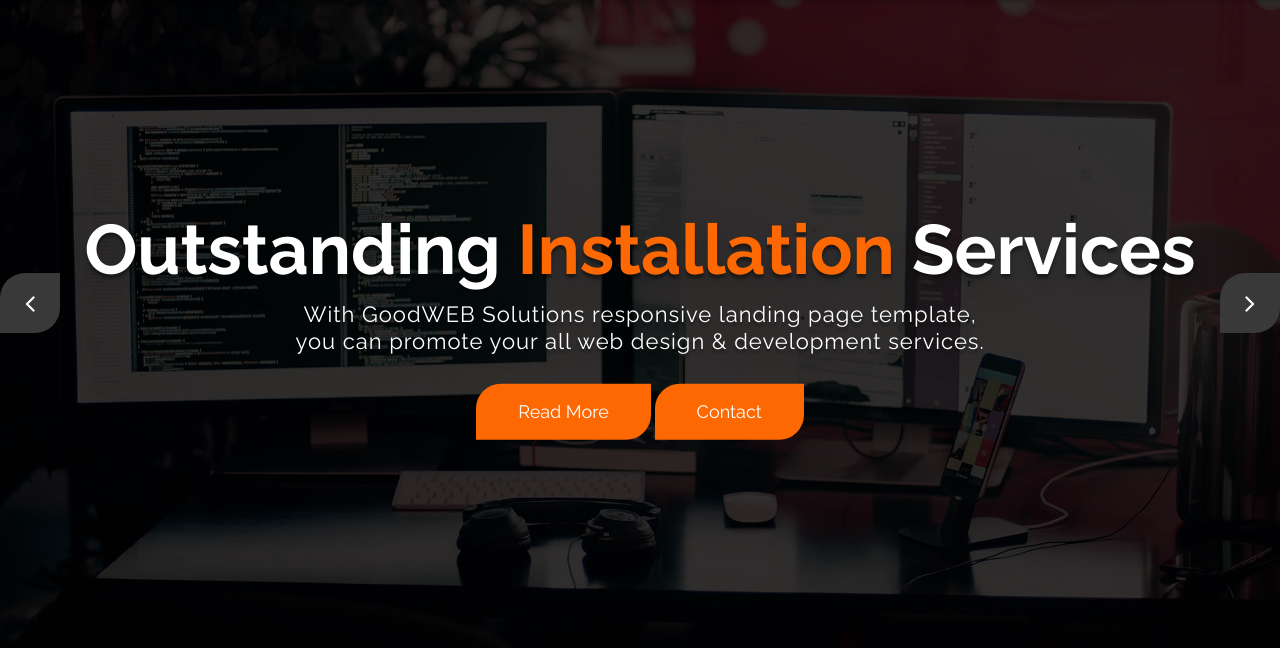
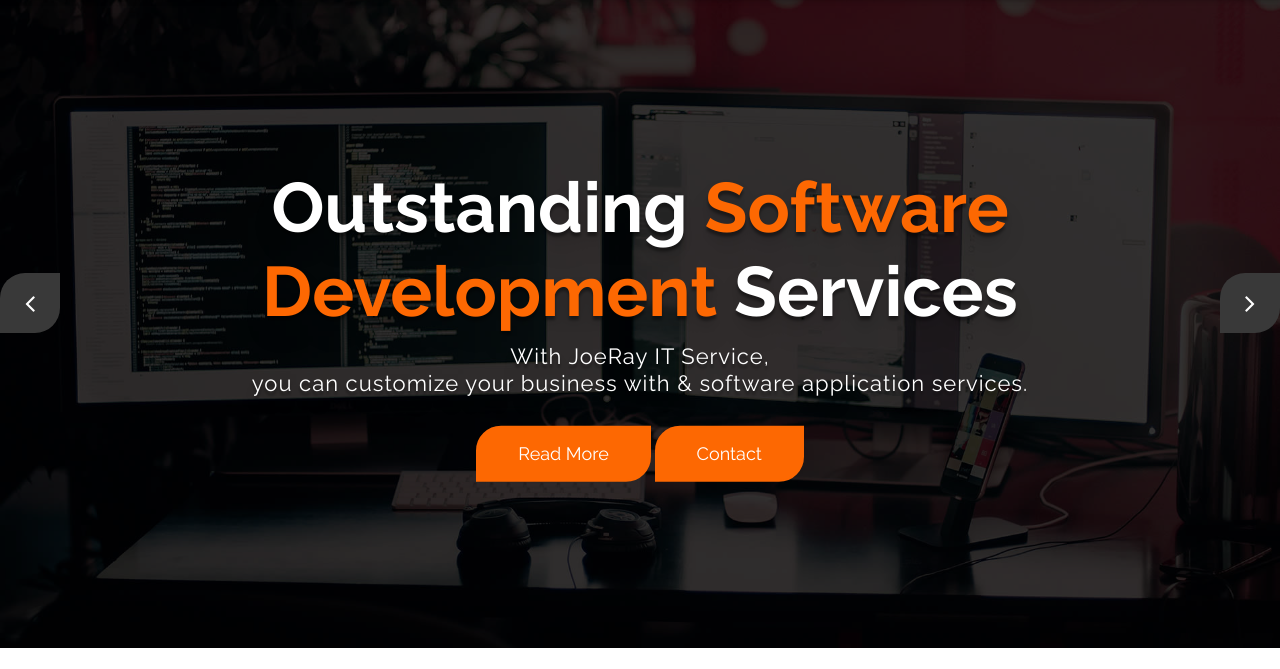
Before and after one commit to yujunjia/yujun-joe-jia, a plain HTML site: page index.html in a window 1280 px wide. Both pictures are taken after a click on the link "joe.jia@joerayit.com". Shown: the part 131-800 px from the top of the page. Drawn offline with Linux system fonts and the light colour scheme.

Commit message:
Update index.html

```diff
--- a/index.html
+++ b/index.html
@@ -115,8 +115,8 @@
 					<div class="row">
 						<div class="slider-content-area">
 							<div class="slide-text">
-								<h1 class="homepage-three-title">Outstanding <span>Installation</span> Services</h1>
-								<h2>With GoodWEB Solutions responsive landing page template, <br>you can promote your all web design & development services. </h2>
+								<h1 class="homepage-three-title">Outstanding <span>IT</span> Services</h1>
+								<h2>With JoeRay IT Service , <br>you can keep your IT Infrastructure runnning smoothly  & less downtime .</h2>
 								<div class="slider-content-btn">
 									<a class="button btn btn-light btn-radius btn-brd" href="#">Read More</a>
 									<a class="button btn btn-light btn-radius btn-brd" href="#">Contact</a>
@@ -131,8 +131,8 @@
 					<div class="row">
 						<div class="slider-content-area">
 							<div class="slide-text">
-								<h1 class="homepage-three-title">Outstanding <span>Installation</span> Services</h1>
-								<h2>With GoodWEB Solutions responsive landing page template, <br>you can promote your all web design & development services. </h2>
+								<h1 class="homepage-three-title">Outstanding <span>Software Development</span> Services</h1>
+								<h2>With  JoeRay IT Service, <br>you can customize your business with  & software application services. </h2>
 								<div class="slider-content-btn">
 									<a class="button btn btn-light btn-radius btn-brd" href="#">Read More</a>
 									<a class="button btn btn-light btn-radius btn-brd" href="#">Contact</a>
@@ -147,8 +147,8 @@
 					<div class="row">
 						<div class="slider-content-area">
 							<div class="slide-text">
-								<h1 class="homepage-three-title">Outstanding <span>Installation</span> Services</h1>
-								<h2>With GoodWEB Solutions responsive landing page template, <br>you can promote your all web design & development services.</h2>
+								<h1 class="homepage-three-title">Outstanding <span>Cloud & SaaS </span> Services</h1>
+								<h2>With JoeRay IT Service, <br>you can store your data & application onto cloud.</h2>
 								<div class="slider-content-btn">
 									<a class="button btn btn-light btn-radius btn-brd" href="#">Read More</a>
 									<a class="button btn btn-light btn-radius btn-brd" href="#">Contact</a>
```
